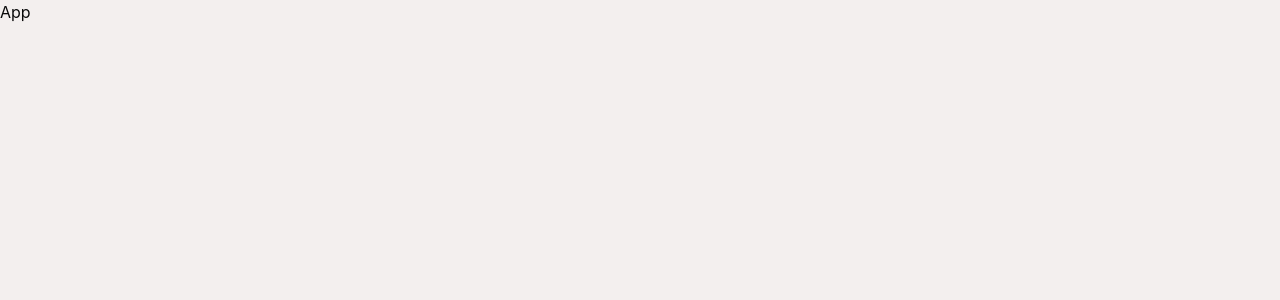
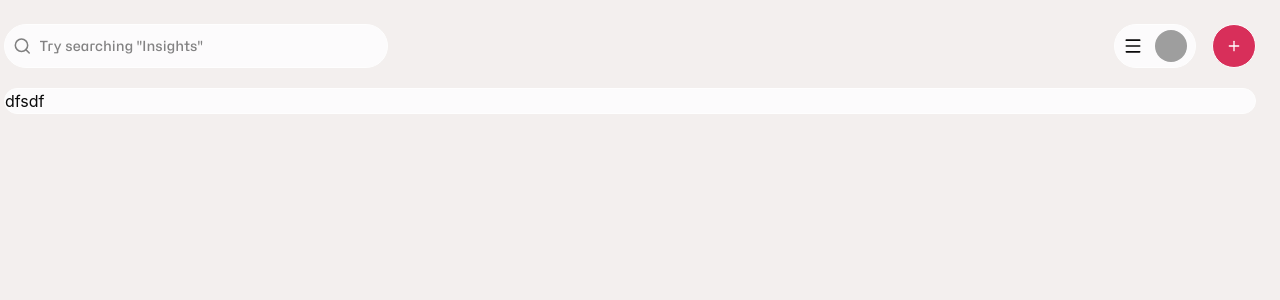
Before and after one commit to Pratik5252/acorn-globus-assignment, a React (Vite) app: page / in a window 1280 px wide. Shown: the top 300 px of the page. Built offline with nearby package versions, Linux system fonts and the light colour scheme; grey boxes are pictures that could not be loaded.

Commit message:
Refactor App component layout and integrate Navbar

```diff
--- a/src/App.tsx
+++ b/src/App.tsx
@@ -1,6 +1,15 @@
+// import Layout from "@Layout/components/layout/Layout"
+
+import Navbar from "./components/shared/Navbar/Navbar"
+
 const App = () => {
   return (
-    <div>App</div>
+    <div className="w-full h-full flex flex-col items-start justify-center p-6 pl-1">
+      <Navbar/>
+      <div className="bg-secondary w-full h-full rounded-2xl border-border-1 border">
+        dfsdf
+      </div>
+    </div>
   )
 }
 
```
